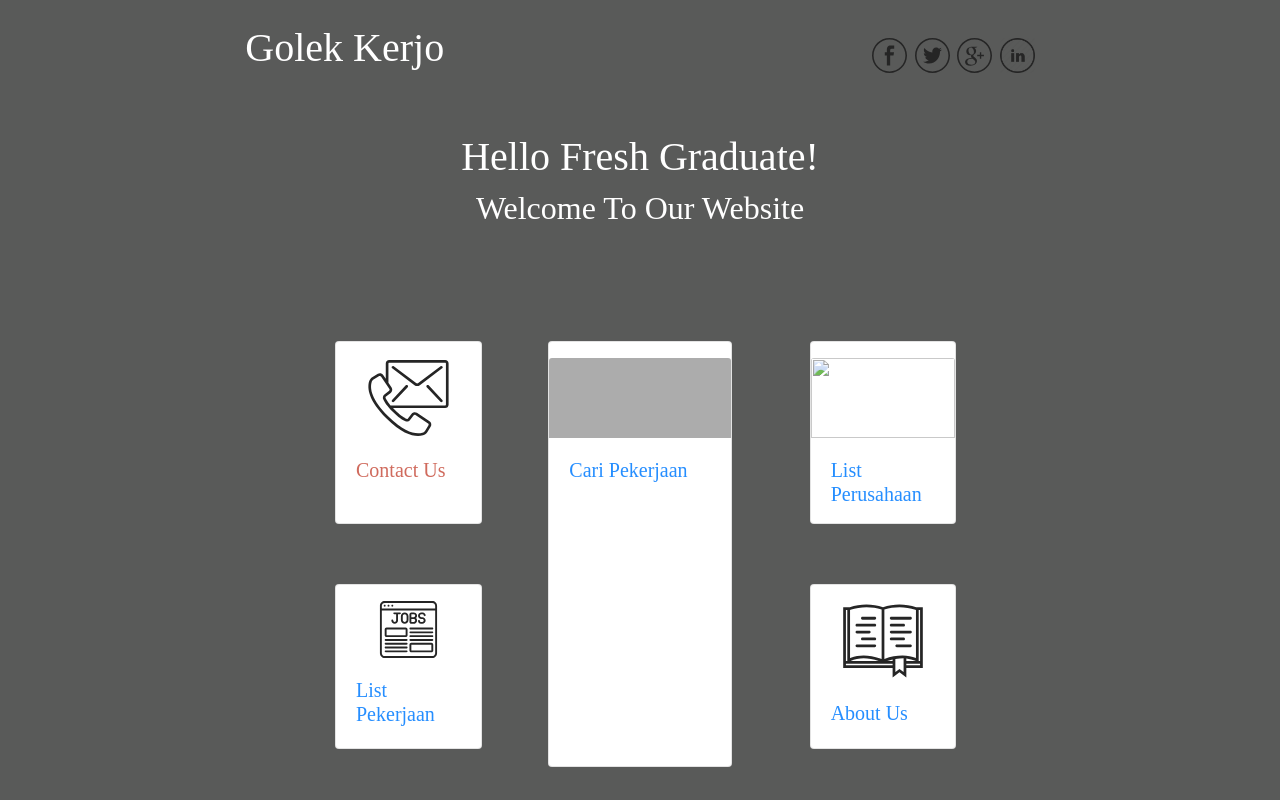
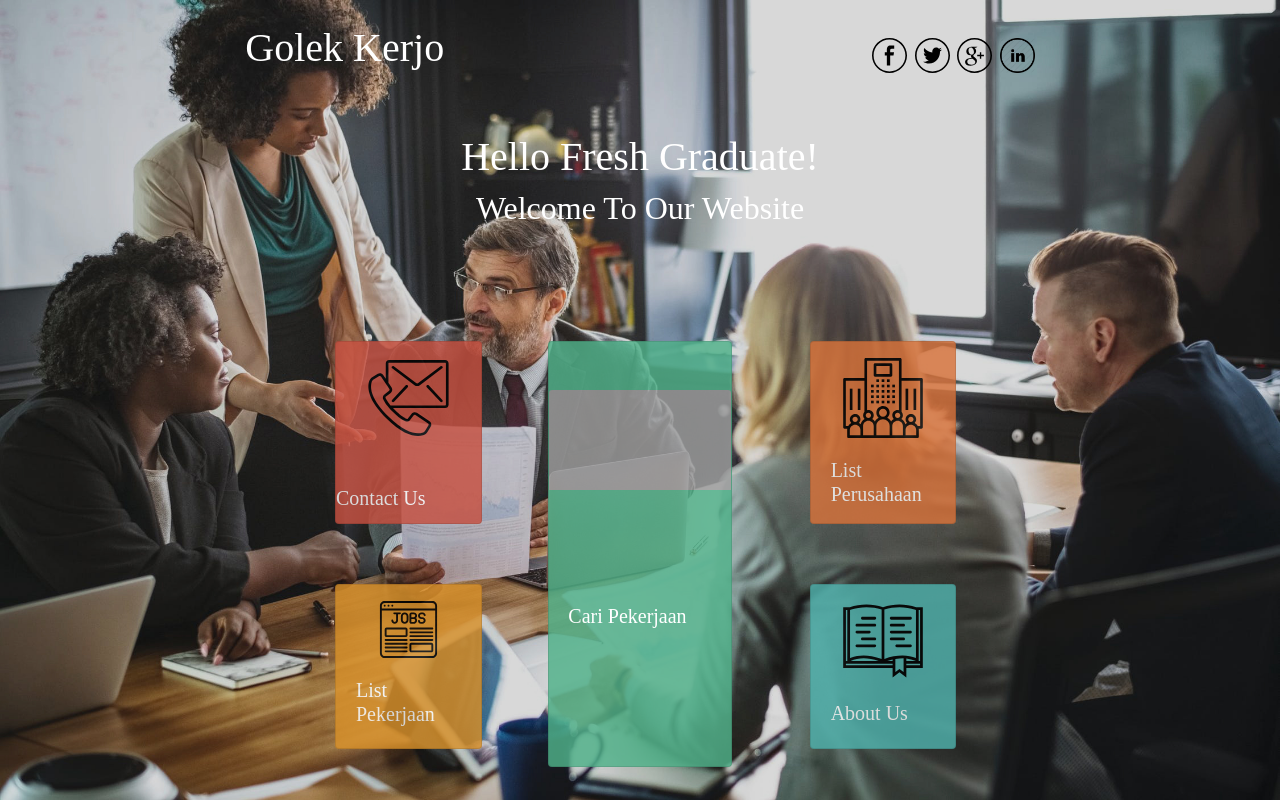
Before and after one commit to Aminkuddah/proyek2, a PHP site: page /module/index.php in a window 1280 px wide. Run offline with PHP 8.4, Linux system fonts and the light colour scheme; grey boxes are pictures that could not be loaded.

Commit message:
nambah file dan memperbaiki tampilan homepage

```diff
--- a/proyek/css/style.css
+++ b/proyek/css/style.css
@@ -1,10 +1,10 @@
 #home{
-    /* background-image:url(../img/tugas3.jpeg); */
-    background-color: #3D3E3D;
-    opacity: 85%;
+    background-image:url(../img/tugas31.jpg);
+    /* opacity: 0.9; */
     background-repeat: no-repeat;
     background-size: cover;
     height : 100vh;
+    width: 100%;
     font-family: Kelly Slab;
     font-size: 30px;
     color: white;
@@ -12,9 +12,60 @@
 .helloFresh{
     text-align: center;
 }
+
+.sosmedLogo{
+    filter: #50B28A;
+}
+
 .card.kotak1{
-    color: #C85141;
+    background-color: #C85141;
+    opacity: 0.82;
+    color: white;
 }
-.kotak2{
-    color: #C85141;
+.card.kotak1:hover{
+    background-color: #3D3E3D;
+    opacity: 0.82;
+    color: white;
 }
+
+.card.kotak2{
+    background-color: #50B28A;
+    opacity: 0.82;
+    color: white;
+}
+.card.kotak2:hover{
+    background-color: #3D3E3D;
+    opacity: 0.82;
+    color: white;
+}
+
+.card.kotak3{
+    background-color: #D8733B;
+    opacity: 0.82;
+    color: white;
+}
+.card.kotak3:hover{
+    background-color: #3D3E3D;
+    opacity: 0.82;
+    color: white;
+}
+.card.kotak4{
+    background-color: #D9912A;
+    opacity: 0.82;
+    color: white;
+}
+.card.kotak4:hover{
+    background-color: #3D3E3D;
+    opacity: 0.82;
+    color: white;
+}
+.card.kotak5{
+    background-color: #50B2AD;
+    opacity: 0.82;
+    color: white;
+}
+.card.kotak5:hover{
+    background-color: #3D3E3D;
+    opacity: 0.82;
+    color: white;
+}
--- a/proyek/module/index.php
+++ b/proyek/module/index.php
@@ -58,21 +58,18 @@
         <div class="row">
             <div class="col-lg-3"></div>
                 <div class="col-lg-2"><br>
-                    <a href="contactUs.php"><div class="card kotak1" type="button" style="width: 80%; height:75%">
-                    <img src="../img/contact.svg" class="card-img-top mt-3" height="80" width="80">
-                        <div class="card-body">
-                            <h5 class="card-title">Contact Us</h5>
-                        </div>
+                    <a href="contactUs.php">
+                    <div class="card kotak1" type="button" style="width: 80%; height:75%">
+                        <img src="../img/contact.svg" class="card-img-top mt-3" style="color:white;" height="80" width="80">
+                        <h5 class="card-title pt-5">Contact Us</h5>
                     </div></a>
                 </div>
 
                 <div class="col-lg-2 mr-5"><br>
-                    <a href="cariPekerjaan.php"><div class="card kotak2" type="button" style="width: 100%; height:175%">
-                        <img src="../img/searchjob.svg" class="card-img-top mt-3" height="80" width="80">
-                        <div class="card-body">
-                            <h5 class="card-title">Cari Pekerjaan</h5>
+                    <a href="cariPekerjaan.php">
+                    <div class="card kotak2" type="button" style="width: 100%; height:175%">
+                        <img src="../img/searchjob.svg" class="card-img-top mt-5" height="100" width="100">
                     </div></a>
-                    </div>
                 </div>
 
                 <div class="col-lg-2"><br>
@@ -87,7 +84,8 @@
                 </div>
 
             <div class="row">
-            <div class="col-lg-3"></div>
+                <div class="col-lg-3">
+                </div>
 
                 <div class="col-lg-2"><br>
                     <a href="listPekerjaan.php">
@@ -95,11 +93,14 @@
                         <img src="../img/listjob.svg" class="card-img-top mt-3" height="57" width="57">
                         <div class="card-body">
                             <h5 class="card-title">List Pekerjaan</h5>
+                        </div>
                     </div></a>
-                    </div>
                 </div>
 
                 <div class="col-lg-2 mr-5"><br>
+                <a href="cariPekerjaan.php"><div class="card-body">
+                        <h5 class="card-title" style="color:white;">Cari Pekerjaan</h5>
+                    </div></a>
                 </div>
 
                 <div class="col-lg-2"><br>
@@ -109,7 +110,8 @@
                             <div class="card-body">
                                 <h5 class="card-title">About Us</h5>
                             </div>
-                    </div></a>
+                        </div>
+                    </a>
                 </div>
             </div>
         </div>
```
Also changed, not shown: proyek/css/cariPekerjaan.css (added, +10 -0 lines), proyek/css/contact.css (added, +11 -0 lines), proyek/css/listPekerjaan.css (added, +11 -0 lines), proyek/css/listPerusahaan.css (added, +9 -0 lines), proyek/module/cariPekerjaan.php (+27 -0 lines), proyek/module/hiya.php (deleted, +0 -82 lines), proyek/img/1.jpg (added), proyek/img/2.jpg (added), proyek/img/3.jpg (added), proyek/img/aboutUs.jpg (added), proyek/img/caripekerjaan.jpg (added), proyek/img/listPekerjaan.jpg (added), proyek/img/listperusahaan.jpg (added), proyek/img/listperusahaan2.jpg (added), 3 more files. Lines whose indentation alone changed are shown as unchanged.
